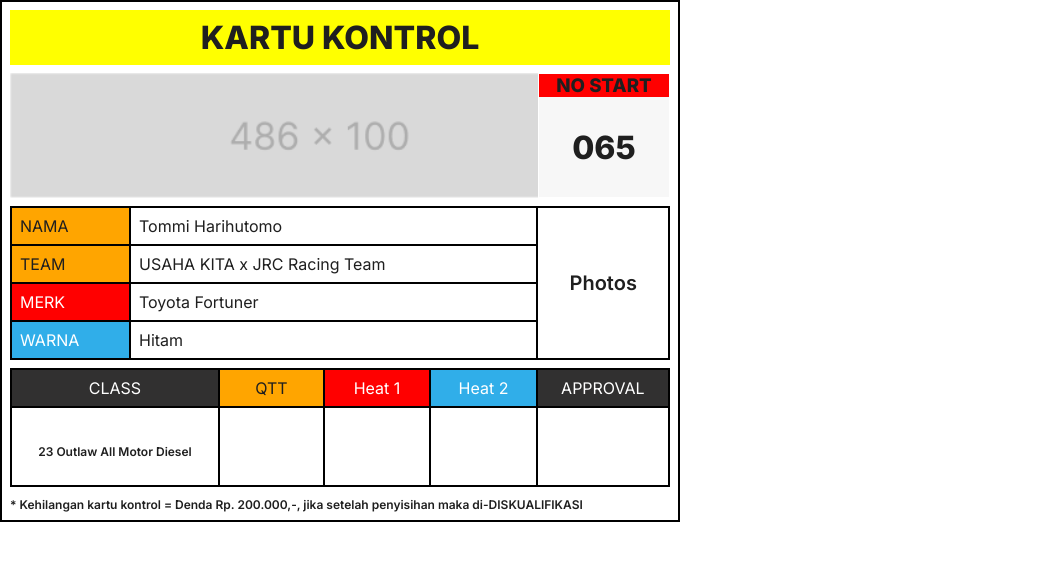
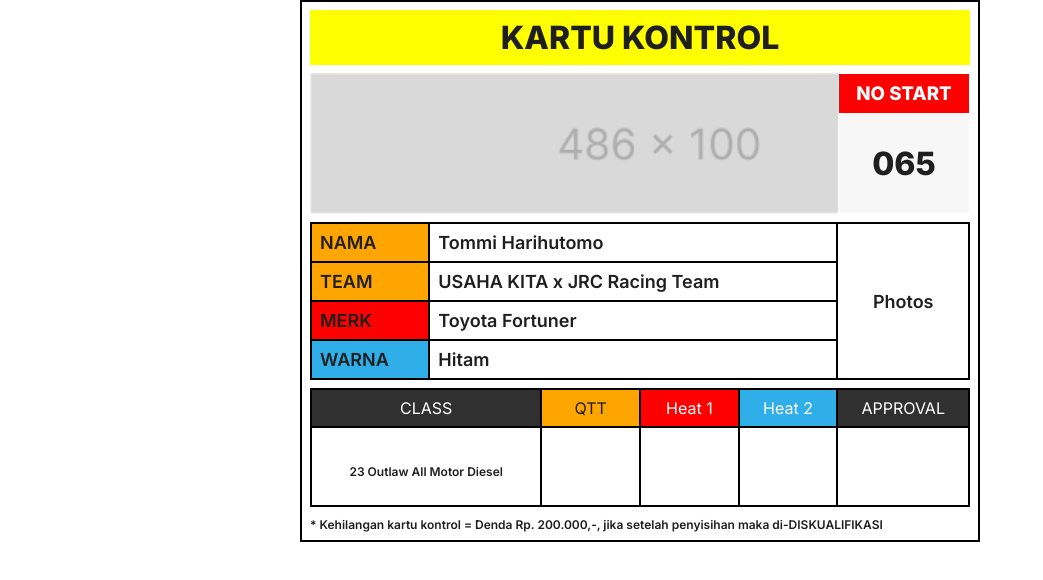
Before and after one commit to aguungprasetyo/Template-Print-A4-Event-Toko-Racing, a plain HTML site: page index-4.html in a window 1280 px wide. Shown: the whole page, without its empty margins (0-1043 px from the left). Drawn offline with Linux system fonts and the light colour scheme.

Commit message:
Table-cell-fix-v1

```diff
--- a/index-4.html
+++ b/index-4.html
@@ -13,12 +13,13 @@
         * {
             color: #1f1f1f;
             font-family: 'Inter', sans-serif, 'Helvetica Neue', Helvetica, Arial, sans-serif;
-            font-optical-sizing: auto;
+
             margin: 0;
         }
 
         body {
-            width: 660px;
+            display: flex;
+            justify-content: center;
         }
 
         td {
@@ -40,7 +41,7 @@
         }
 
         p {
-            font-size: 20px;
+            font-size: 18px;
             font-weight: 600;
             margin: 0;
         }
@@ -52,7 +53,7 @@
         }
 
         .container {
-            width: 100%;
+            width: 660px;
             padding: 8px;
             border: 2px solid #000;
         }
@@ -128,8 +129,8 @@
                 <td style="width: 80%; background-image: url(./Hero.png); background-size: cover;">
                 </td>
                 <td style="width: 20%;">
-                    <div class="bg-red">
-                        <h3>NO START</h3>
+                    <div class="bg-red" style="padding: 8px;">
+                        <h3 class="white">NO START</h3>
                     </div>
                     <div class="bg-soft-white" style="height: 100px;">
                         <h1>065</h1>
@@ -141,32 +142,32 @@
         <!-- Border applied to this table -->
         <table class="table mb-8 bordered-table">
             <tr>
-                <td class="bg-orange" style="padding: 8px;">NAMA</td>
-                <td style="padding: 8px;">Tommi Harihutomo</td>
+                <td class="bg-orange" style="padding: 8px;"><p>NAMA</p></td>
+                <td style="padding: 8px;"><p>Tommi Harihutomo</p></td>
                 <td rowspan="4" style="width: 20%; text-align: center;"><p>Photos</p></td>
             </tr>
             <tr>
-                <td class="bg-orange" style="padding: 8px;">TEAM</td>
-                <td style="padding: 8px;">USAHA KITA x JRC Racing Team</td>
+                <td class="bg-orange" style="padding: 8px;"><p>TEAM</p></td>
+                <td style="padding: 8px;"><p>USAHA KITA x JRC Racing Team</p></td>
             </tr>
             <tr>
-                <td class="bg-red white" style="padding: 8px;">MERK</td>
-                <td style="padding: 8px;">Toyota Fortuner</td>
+                <td class="bg-red white" style="padding: 8px;"><p>MERK</p></td>
+                <td style="padding: 8px;"><p>Toyota Fortuner</p></td>
             </tr>
             <tr>
-                <td class="bg-blue white" style="padding: 8px;">WARNA</td>
-                <td style="padding: 8px;">Hitam</td>
+                <td class="bg-blue white" style="padding: 8px;"><p>WARNA</p></td>
+                <td style="padding: 8px;"><p>Hitam</p></td>
             </tr>
         </table>
 
         <!-- Border applied to this table -->
             <table class="table mb-8 bordered-table">
                 <tr>
-                    <td  class="bg-gray" style="width: 350px; text-align: center; padding: 8px;">CLASS</td>
-                    <td class="bg-orange" style="width: 150px; text-align: center; padding: 8px;">QTT</td>
-                    <td class="bg-red white" style="width: 150px; text-align: center; padding: 8px;">Heat 1</td>
-                    <td class="bg-blue white" style="width: 150px; text-align: center; padding: 8px;">Heat 2</td>
-                    <td  class="bg-gray" style="width: 150px; text-align: center; padding: 8px;">APPROVAL</td>
+                    <td  class="bg-gray" style="width: 35%; text-align: center; padding: 8px;">CLASS</td>
+                    <td class="bg-orange" style="width: 15%; text-align: center; padding: 8px;">QTT</td>
+                    <td class="bg-red white" style="width: 15%; text-align: center; padding: 8px;">Heat 1</td>
+                    <td class="bg-blue white" style="width: 15%; text-align: center; padding: 8px;">Heat 2</td>
+                    <td  class="bg-gray" style="width: 20%; text-align: center; padding: 8px;">APPROVAL</td>
                 </tr>
                 <tr>
                     <td style="height: 75px; text-align: center;"><p class="sub-text">23 Outlaw All Motor Diesel</p></td>
```
